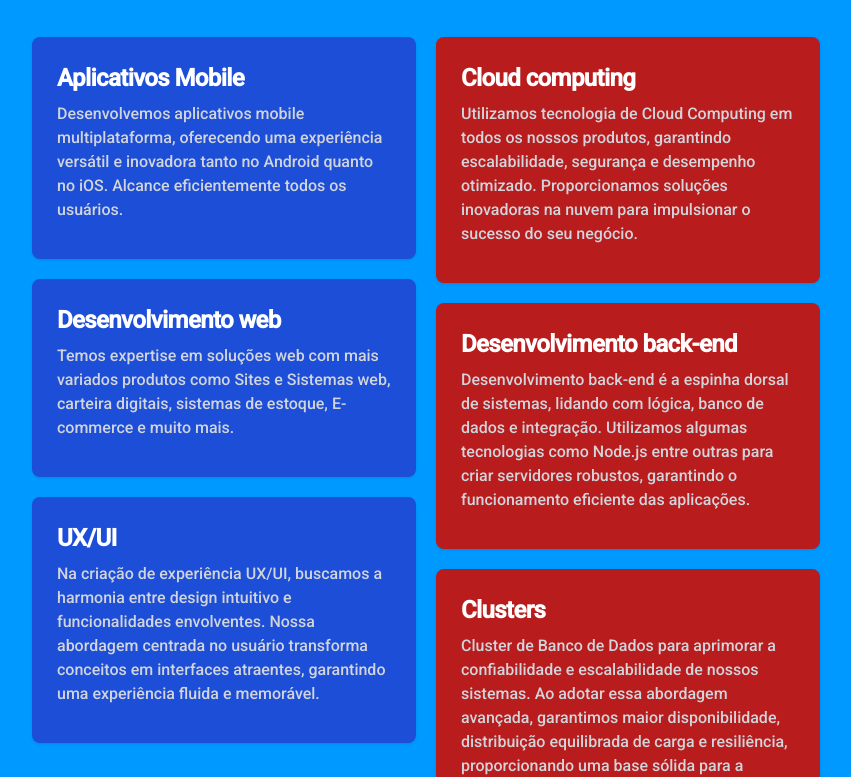
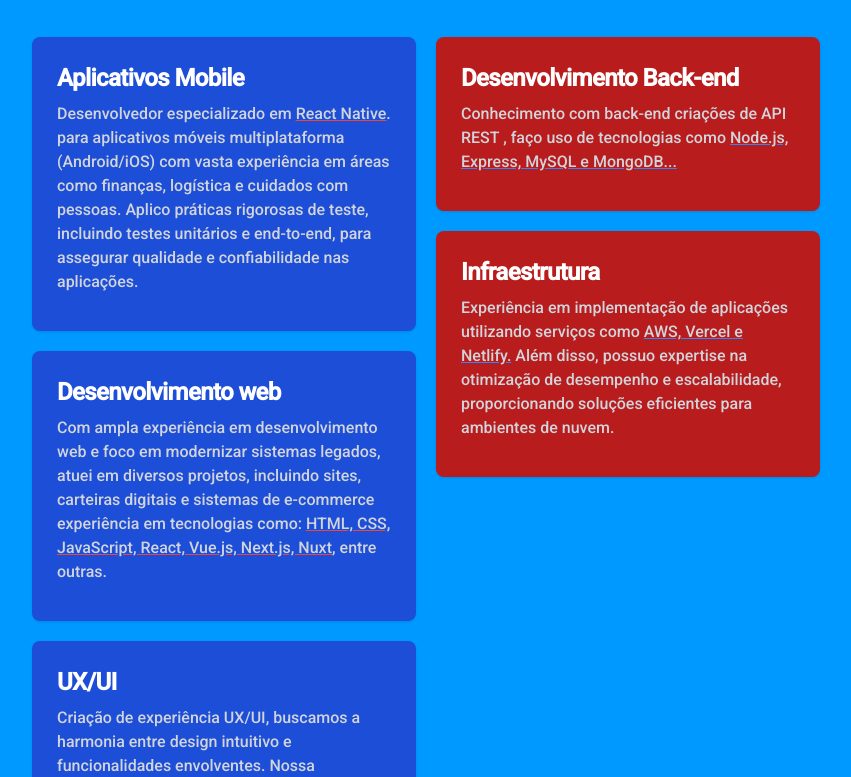
Before and after one commit to felipe-script/website, a Nuxt app: page / in a window 1280 px wide. Shown: the part 2071-2848 px from the top of the page, without its empty margins (214-1065 px from the left). Built offline with nearby package versions, Linux system fonts and the light colour scheme.

Commit message:
📦 feat(Services.vue): add Services component to display different services offered 🔄 refactor(index.vue): rename Products component to Services component to reflect the correct component being used

```diff
--- a/components/Products.vue
+++ b/components/Services.vue
@@ -33,46 +33,57 @@
         <div
           class="max-w-sm p-6 bg-blue-700 border border-transparent hover:border-blue-500 transition-colors duration-500 rounded-lg shadow"
         >
-          <a href="#">
+          <a href="javascript:void(0)" class="cursor-default">
             <h5 class="mb-2 text-2xl font-bold tracking-tight text-white">
               Aplicativos Mobile
             </h5>
           </a>
           <p class="mb-3 font-normal text-gray-300">
-            Desenvolvemos aplicativos mobile multiplataforma, oferecendo uma
-            experiência versátil e inovadora tanto no Android quanto no iOS.
-            Alcance eficientemente todos os usuários.
+            Desenvolvedor especializado em
+            <span class="underline decoration-red-500">React Native</span>. para
+            aplicativos móveis multiplataforma (Android/iOS) com vasta
+            experiência em áreas como finanças, logística e cuidados com
+            pessoas. Aplico práticas rigorosas de teste, incluindo testes
+            unitários e end-to-end, para assegurar qualidade e confiabilidade
+            nas aplicações.
           </p>
         </div>
 
         <div
           class="max-w-sm p-6 bg-blue-700 border border-transparent hover:border-blue-500 transition-colors duration-500 rounded-lg shadow"
         >
-          <a href="#">
+          <a href="javascript:void(0)" class="cursor-default">
             <h5 class="mb-2 text-2xl font-bold tracking-tight text-white">
               Desenvolvimento web
             </h5>
           </a>
           <p class="mb-3 font-normal text-gray-300">
-            Temos expertise em soluções web com mais variados produtos como
-            Sites e Sistemas web, carteira digitais, sistemas de estoque,
-            E-commerce e muito mais.
+            Com ampla experiência em desenvolvimento web e foco em modernizar
+            sistemas legados, atuei em diversos projetos, incluindo sites,
+            carteiras digitais e sistemas de e-commerce experiência em
+            tecnologias como:
+            <span class="underline decoration-red-500"
+              >HTML, CSS, JavaScript, React, Vue.js, Next.js, Nuxt</span
+            >, entre outras.
           </p>
         </div>
 
         <div
           class="max-w-sm p-6 bg-blue-700 border border-transparent hover:border-blue-500 transition-colors duration-500 rounded-lg shadow"
         >
-          <a href="#">
+          <a href="javascript:void(0)" class="cursor-default">
             <h5 class="mb-2 text-2xl font-bold tracking-tight text-white">
               UX/UI
             </h5>
           </a>
           <p class="mb-3 font-normal text-gray-300">
-            Na criação de experiência UX/UI, buscamos a harmonia entre design
+            Criação de experiência UX/UI, buscamos a harmonia entre design
             intuitivo e funcionalidades envolventes. Nossa abordagem centrada no
             usuário transforma conceitos em interfaces atraentes, garantindo uma
-            experiência fluida e memorável.
+            experiência fluida e memorável usando ferramentas como
+            <span class="underline decoration-red-500">figma</span>,
+            <span class="underline decoration-red-500">photoshop</span> e
+            outros..
           </p>
         </div>
       </div>
@@ -82,50 +93,48 @@
         <div
           class="max-w-sm p-6 bg-red-700 border border-transparent hover:border-red-500 transition-colors duration-500 rounded-lg shadow"
         >
-          <a href="#">
+          <a href="javascript:void(0)" class="cursor-default">
             <h5 class="mb-2 text-2xl font-bold tracking-tight text-white">
-              Cloud computing
+              Desenvolvimento Back-end
             </h5>
           </a>
           <p class="mb-3 font-normal text-gray-300">
-            Utilizamos tecnologia de Cloud Computing em todos os nossos
-            produtos, garantindo escalabilidade, segurança e desempenho
-            otimizado. Proporcionamos soluções inovadoras na nuvem para
-            impulsionar o sucesso do seu negócio.
+            Conhecimento com back-end criações de API REST , faço uso de
+            tecnologias como
+            <span class="underline decoration-blue-500"
+              >Node.js, Express, MySQL e MongoDB...</span
+            >
           </p>
         </div>
 
         <div
           class="max-w-sm p-6 bg-red-700 border border-transparent hover:border-red-500 transition-colors duration-500 rounded-lg shadow"
         >
-          <a href="#">
+          <a href="javascript:void(0)" class="cursor-default">
             <h5 class="mb-2 text-2xl font-bold tracking-tight text-white">
-              Desenvolvimento back-end
+              Infraestrutura
             </h5>
           </a>
           <p class="mb-3 font-normal text-gray-300">
-            Desenvolvimento back-end é a espinha dorsal de sistemas, lidando com
-            lógica, banco de dados e integração. Utilizamos algumas tecnologias
-            como Node.js entre outras para criar servidores robustos, garantindo
-            o funcionamento eficiente das aplicações.
+            Experiência em implementação de aplicações utilizando serviços como
+            <span class="underline decoration-blue-500"
+              >AWS, Vercel e Netlify.</span> Além disso, possuo expertise na otimização de
+            desempenho e escalabilidade, proporcionando soluções eficientes para
+            ambientes de nuvem.
           </p>
         </div>
-        <div
+        <!-- <div
           class="max-w-sm p-6 bg-red-700 border border-transparent hover:border-red-500 transition-colors duration-500 rounded-lg shadow"
         >
-          <a href="#">
+          <a href="javascript:void(0)" class="cursor-default">
             <h5 class="mb-2 text-2xl font-bold tracking-tight text-white">
-              Clusters
+              Dev Ops
             </h5>
           </a>
           <p class="mb-3 font-normal text-gray-300">
-            Cluster de Banco de Dados para aprimorar a confiabilidade e
-            escalabilidade de nossos sistemas. Ao adotar essa abordagem
-            avançada, garantimos maior disponibilidade, distribuição equilibrada
-            de carga e resiliência, proporcionando uma base sólida para a gestão
-            eficiente e segura de dados em nossas operações.
+            possuo conhecimento com github actions, docker
           </p>
-        </div>
+        </div> -->
       </div>
     </div>
   </section>
--- a/pages/index.vue
+++ b/pages/index.vue
@@ -8,7 +8,7 @@
         <span class="md:text-2xl text-greenl2" id="typewriter"></span>
       </section>
       <About/>
-       <Products/>
+       <Services/>
     </main>
     <footer class="h-1  mt-10">footer</footer>
   </div>
@@ -19,18 +19,11 @@ import { BeakerIcon } from "@heroicons/vue/24/solid";
 import matrixRainDirective from "@/directives/matrix.js";
 import Typewriter from "typewriter-effect/dist/core";
 import { onMounted } from "vue";
-import Header from "@/components/Header.vue"
-import About from "@/components/About.vue"
-import Products from "@/components/Products.vue"
+
 
 export default {
   directives: {
     matrixRain: matrixRainDirective,
-  },
-  components:{
-    Header,
-    About,
-    Products
   },
   setup() {
     //<component :is="icons.beaker" class="h-5 w-5"></component>
```
